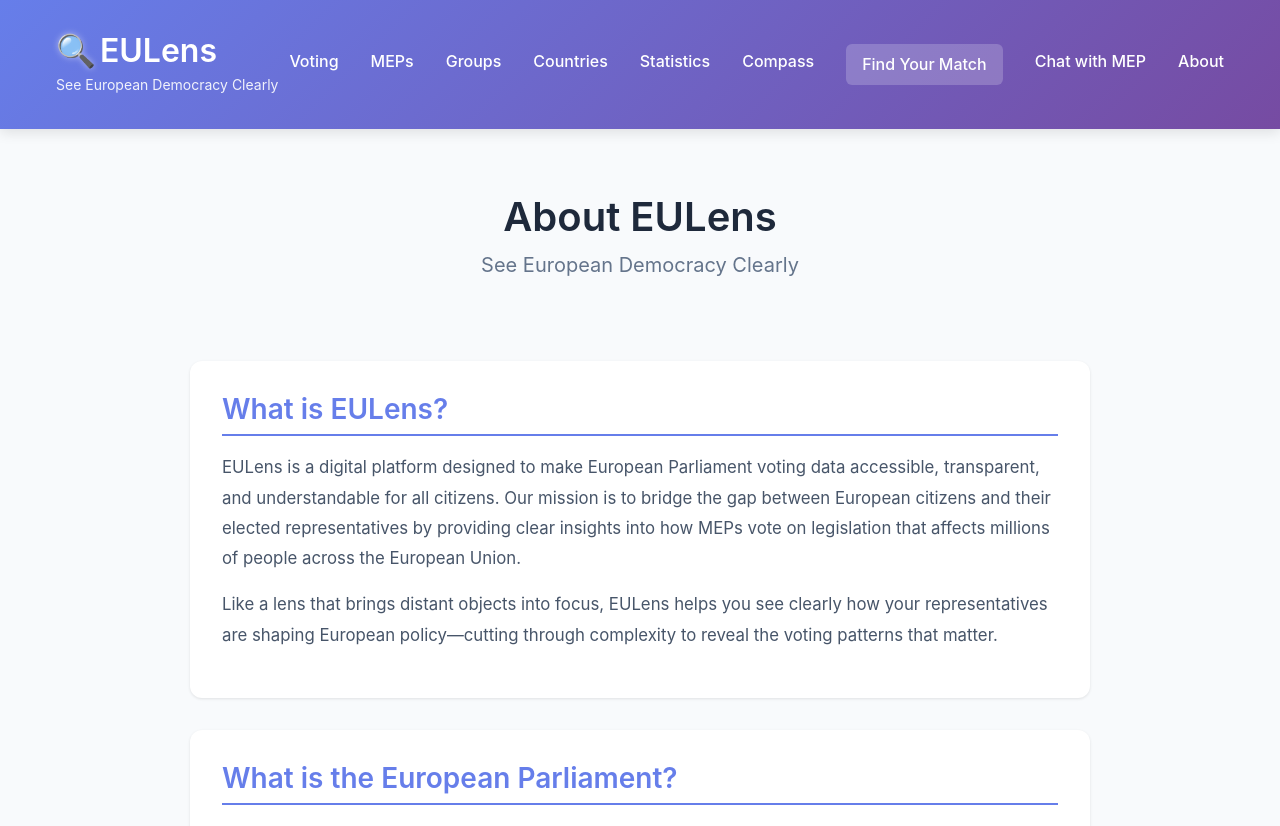
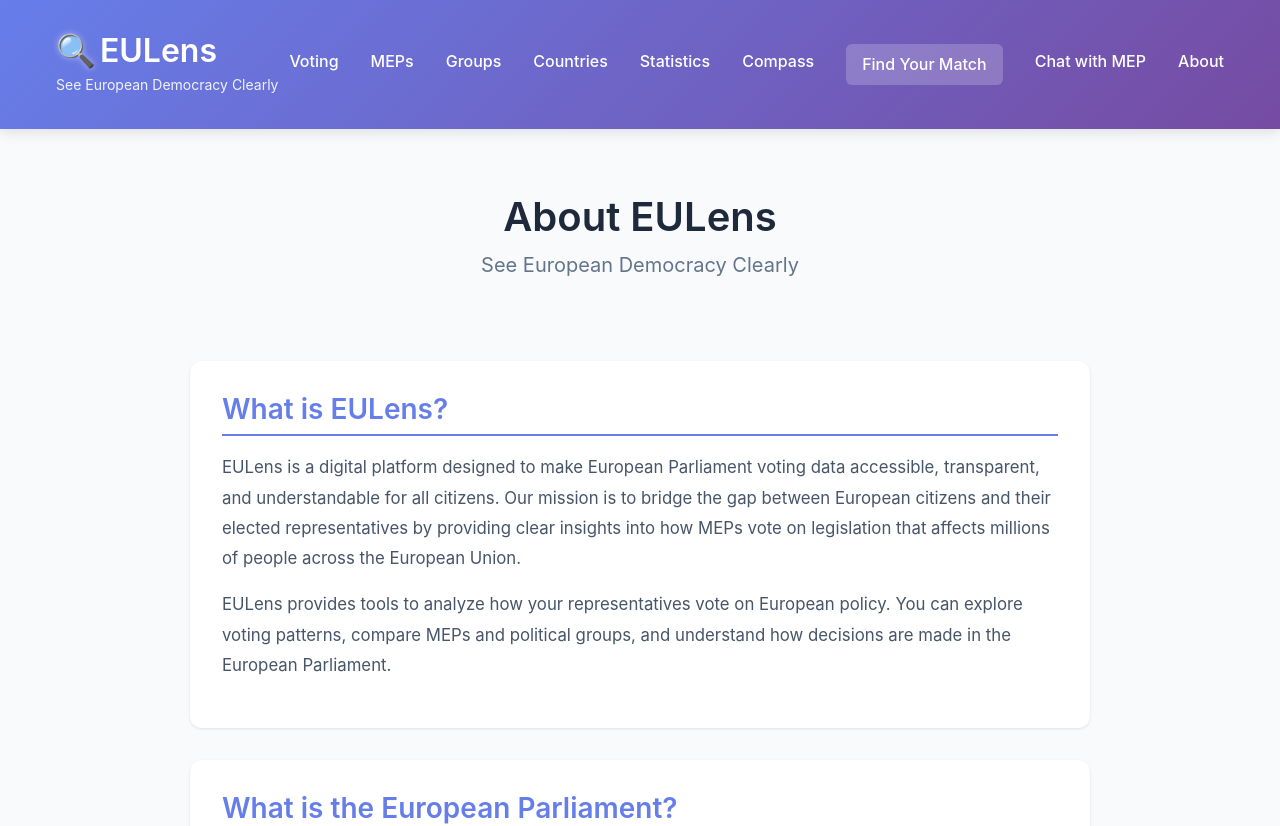
Before and after one commit to niclorusso/eulens, a React (Vite) app in the folder client/: page /about in a window 1280 px wide. Shown: the top 826 px of the page. Built offline with nearby package versions, Linux system fonts and the light colour scheme; the HTML template or start-up script is replaced by a standard one.

Commit message:
Remove metaphor from About page
- Removed 'lens that brings distant objects into focus' metaphor
- Replaced with direct, straightforward description

```diff
--- a/client/src/components/About.jsx
+++ b/client/src/components/About.jsx
@@ -20,9 +20,9 @@ export default function About() {
             of people across the European Union.
           </p>
           <p>
-            Like a lens that brings distant objects into focus, EULens helps you see clearly
-            how your representatives are shaping European policy—cutting through complexity
-            to reveal the voting patterns that matter.
+            EULens provides tools to analyze how your representatives vote on European policy.
+            You can explore voting patterns, compare MEPs and political groups, and understand
+            how decisions are made in the European Parliament.
           </p>
         </section>
 
```
